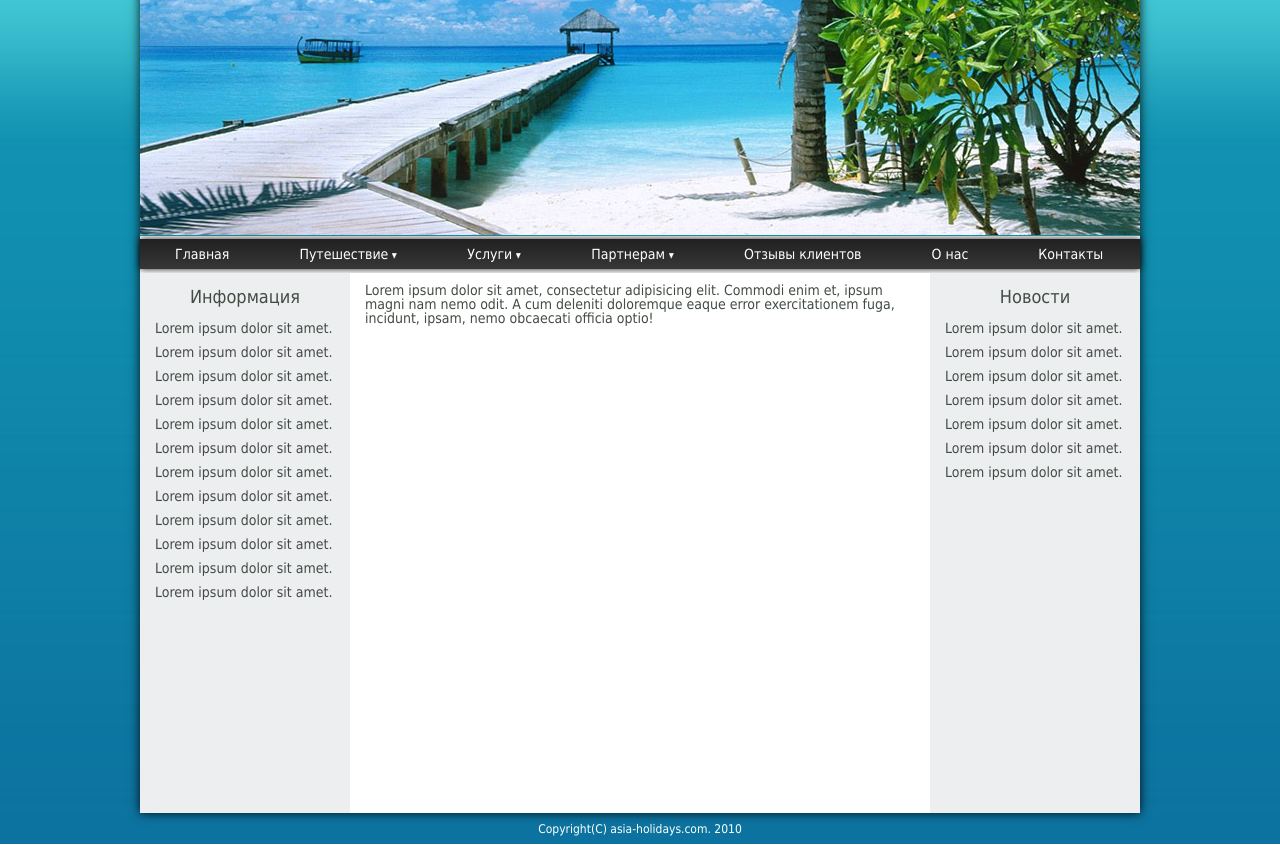
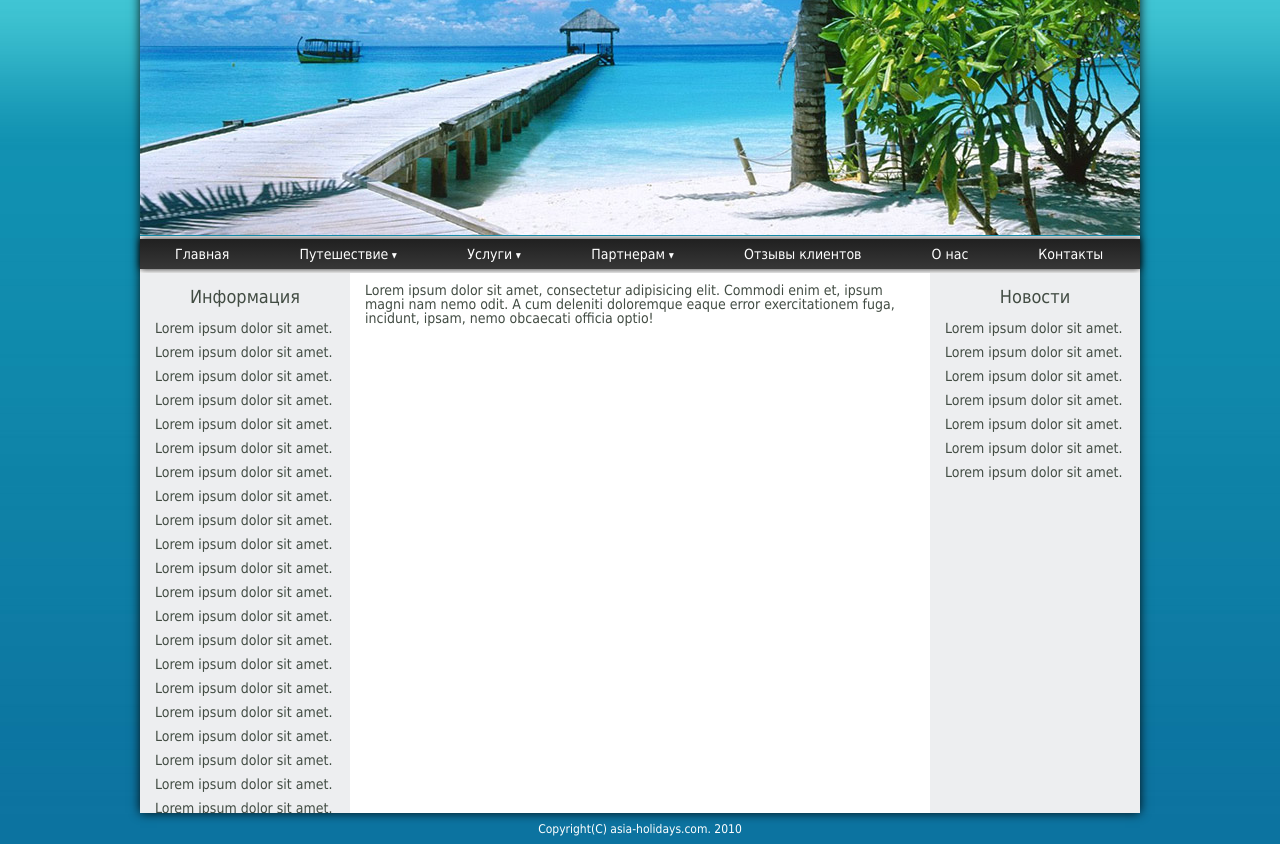
Before and after one commit to SergST7/GoIT_HTML_HW4, a plain HTML site: page index.html in a window 1280 px wide. Shown: the part 178-1023 px from the top of the page. Drawn offline with Linux system fonts and the light colour scheme.

Commit message:
fixed content box height

```diff
--- a/css/style.css
+++ b/css/style.css
@@ -193,7 +193,9 @@ nav {
 
 .content-left,
 .content-right {
+  overflow: hidden;
   width: 210px;
+  height: 540px;
   background-color: #edeef0;
   float: left;
   padding-bottom: 20000px;
@@ -202,8 +204,9 @@ nav {
 
 .content-center {
   float: left;
+  overflow: hidden;
   width: 580px;
-  min-height: 540px;
+  height: 540px;
   padding-bottom: 20000px;
   margin-bottom: -20000px;
   background-color: #fff;
--- a/index.html
+++ b/index.html
@@ -99,6 +99,78 @@
         <p>Lorem ipsum dolor sit amet.</p>
 
         <p>Lorem ipsum dolor sit amet.</p>
+
+        <p>Lorem ipsum dolor sit amet.</p>
+
+        <p>Lorem ipsum dolor sit amet.</p>
+
+        <p>Lorem ipsum dolor sit amet.</p>
+
+        <p>Lorem ipsum dolor sit amet.</p>
+
+        <p>Lorem ipsum dolor sit amet.</p>
+
+        <p>Lorem ipsum dolor sit amet.</p>
+
+        <p>Lorem ipsum dolor sit amet.</p>
+
+        <p>Lorem ipsum dolor sit amet.</p>
+
+        <p>Lorem ipsum dolor sit amet.</p>
+
+        <p>Lorem ipsum dolor sit amet.</p>
+
+        <p>Lorem ipsum dolor sit amet.</p>
+
+        <p>Lorem ipsum dolor sit amet.</p>
+
+        <p>Lorem ipsum dolor sit amet.</p>
+
+        <p>Lorem ipsum dolor sit amet.</p>
+
+        <p>Lorem ipsum dolor sit amet.</p>
+
+        <p>Lorem ipsum dolor sit amet.</p>
+
+        <p>Lorem ipsum dolor sit amet.</p>
+
+        <p>Lorem ipsum dolor sit amet.</p>
+
+        <p>Lorem ipsum dolor sit amet.</p>
+
+        <p>Lorem ipsum dolor sit amet.</p>
+
+        <p>Lorem ipsum dolor sit amet.</p>
+
+        <p>Lorem ipsum dolor sit amet.</p>
+
+        <p>Lorem ipsum dolor sit amet.</p>
+
+        <p>Lorem ipsum dolor sit amet.</p>
+
+        <p>Lorem ipsum dolor sit amet.</p>
+
+        <p>Lorem ipsum dolor sit amet.</p>
+
+        <p>Lorem ipsum dolor sit amet.</p>
+
+        <p>Lorem ipsum dolor sit amet.</p>
+
+        <p>Lorem ipsum dolor sit amet.</p>
+
+        <p>Lorem ipsum dolor sit amet.</p>
+
+        <p>Lorem ipsum dolor sit amet.</p>
+
+        <p>Lorem ipsum dolor sit amet.</p>
+
+        <p>Lorem ipsum dolor sit amet.</p>
+
+        <p>Lorem ipsum dolor sit amet.</p>
+
+        <p>Lorem ipsum dolor sit amet.</p>
+
+        <p>Lorem ipsum dolor sit amet.</p>
       </div>
       <div class="content-center">
         <p>Lorem ipsum dolor sit amet, consectetur adipisicing elit. Commodi
```
